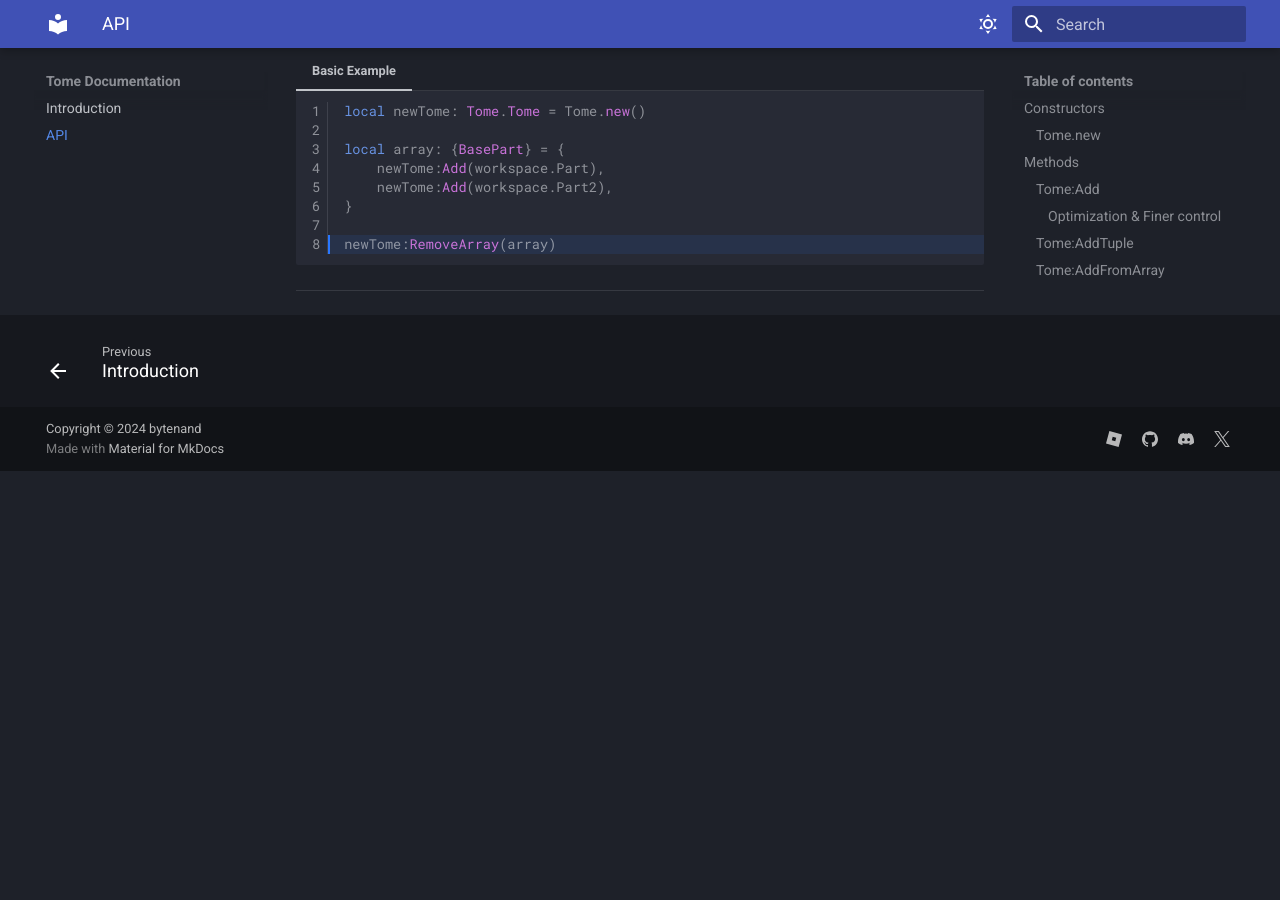
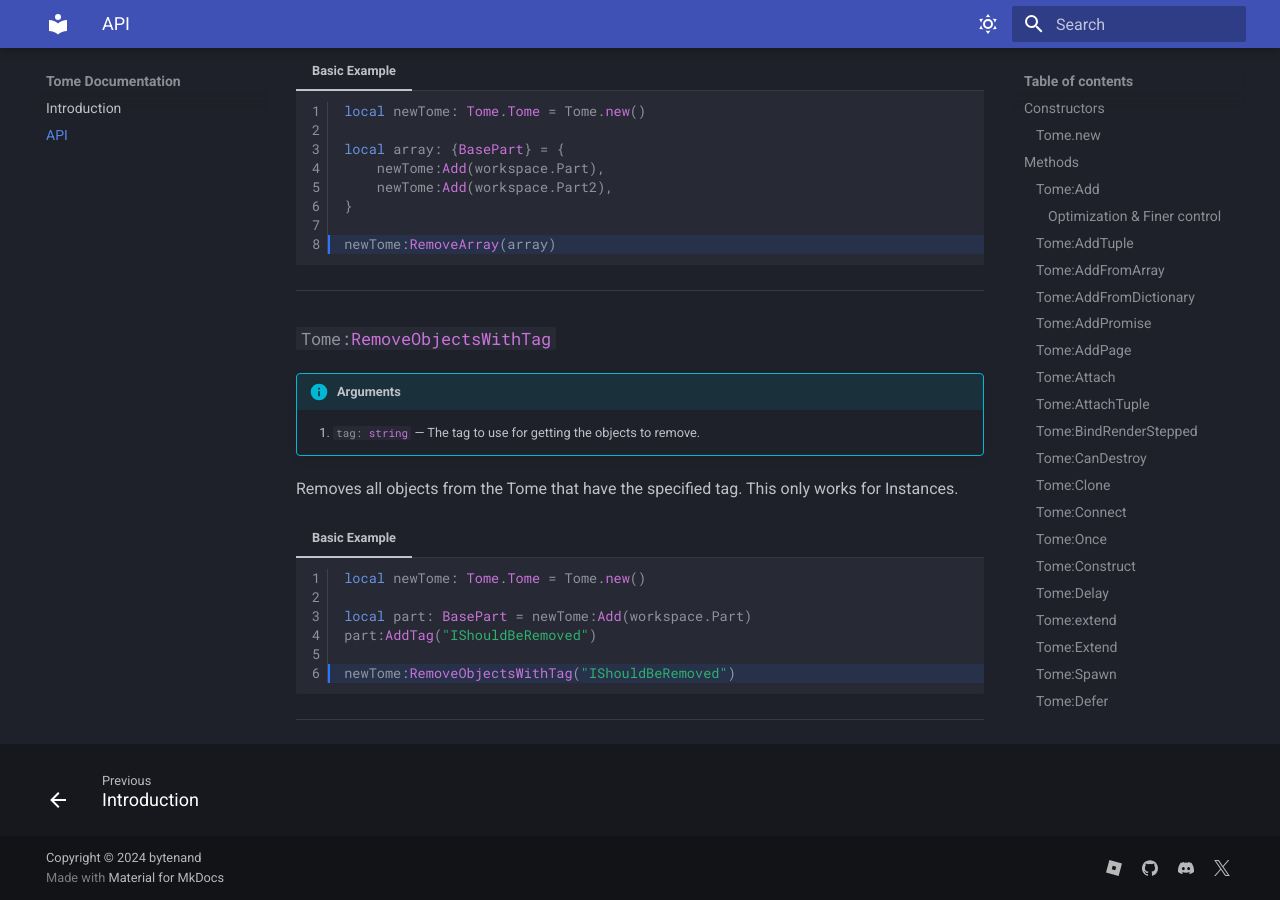
Before and after one commit to y29r/tome-docs, an MkDocs documentation site: the page built from docs/API.md, in a window 1280 px wide and 900 px high, scrolled down 26916 px. Built offline with MkDocs 1.6.1 and Material for MkDocs 9.7.7, drawn with Linux system fonts in a browser that asks for light colours; before the commit the page ends 27387 px from its top, so only the background shows below that.

Commit message:
Added Tome:RemoveObjectsWithTag

````diff
--- a/docs/API.md
+++ b/docs/API.md
@@ -1379,3 +1379,22 @@ The same as `#!luau Tome:Remove` with the one change of being able to provide an
 	```
 
 ---
+
+### `#!luau Tome:RemoveObjectsWithTag`
+
+!!! info "Arguments"
+	1. `#!luau tag: string` &mdash; The tag to use for getting the objects to remove.
+
+Removes all objects from the Tome that have the specified tag. This only works for Instances.
+
+=== "Basic Example"
+	```luau linenums="1" hl_lines="6-6"
+	local newTome: Tome.Tome = Tome.new()
+
+	local part: BasePart = newTome:Add(workspace.Part)
+	part:AddTag("IShouldBeRemoved")
+
+	newTome:RemoveObjectsWithTag("IShouldBeRemoved")
+	```
+
+---
````
